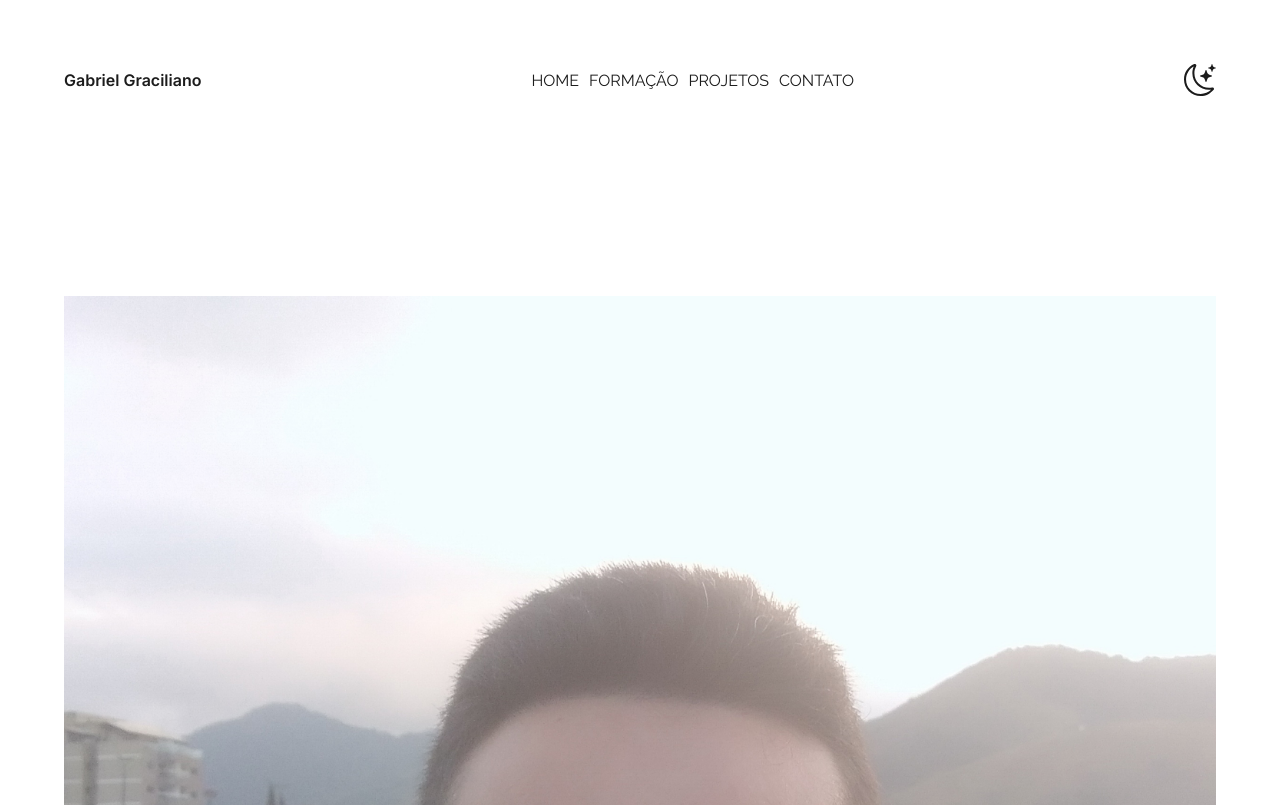
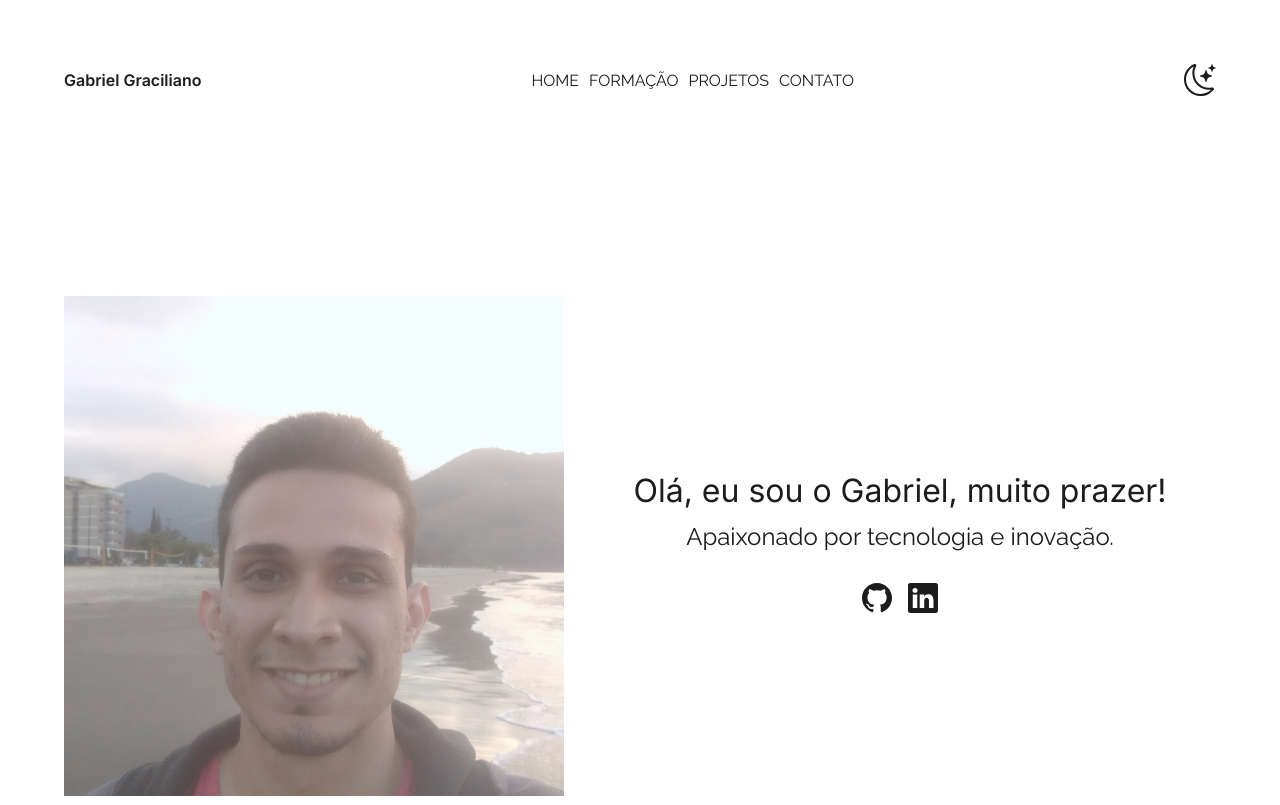
Before and after one commit to GracilianoOG/dio-portfolio, a React (Vite) app: page / in a window 1280 px wide. Shown: the top 805 px of the page. Built offline with nearby package versions, Linux system fonts and the light colour scheme.

Commit message:
Add responsiveness to AboutSection

```diff
--- a/src/components/AboutSection.jsx
+++ b/src/components/AboutSection.jsx
@@ -5,12 +5,23 @@ import linkedin from "../assets/images/icons/linkedin.svg";
 import SocialLink from "./SocialLink";
 
 const AboutSectionStyled = styled.section`
+  display: flex;
+  gap: 1.25rem;
+  flex-direction: column;
   text-align: center;
+
+  @media screen and (min-width: 64rem) {
+    flex-direction: row;
+    align-items: center;
+  }
 `;
 
 const PhotoStyled = styled.img`
-  margin-bottom: 1.25rem;
   width: 100%;
+
+  @media screen and (min-width: 64rem) {
+    max-width: 31.25rem;
+  }
 `;
 
 const AboutTitleStyled = styled.h2`
@@ -18,11 +29,19 @@ const AboutTitleStyled = styled.h2`
   font-size: 1rem;
   font-weight: 400;
   margin-bottom: 0.75rem;
+
+  @media screen and (min-width: 48rem) {
+    font-size: 2rem;
+  }
 `;
 
 const AboutTextStyled = styled.p`
   font-size: 0.75rem;
   margin-bottom: 1.5rem;
+
+  @media screen and (min-width: 48rem) {
+    font-size: 1.5rem;
+  }
 `;
 
 const ButtonWrapper = styled.div`
@@ -30,16 +49,24 @@ const ButtonWrapper = styled.div`
   justify-content: center;
 `;
 
+const ContentWrapperStyled = styled.div`
+  flex: 1;
+`;
+
 function AboutSection() {
   return (
     <AboutSectionStyled id="about">
       <PhotoStyled src={photo} alt="" />
-      <AboutTitleStyled>Olá, eu sou o Gabriel, muito prazer!</AboutTitleStyled>
-      <AboutTextStyled>Apaixonado por tecnologia e inovação.</AboutTextStyled>
-      <ButtonWrapper>
-        <SocialLink imageSrc={githubIcon} href="#" />
-        <SocialLink imageSrc={linkedin} href="#" />
-      </ButtonWrapper>
+      <ContentWrapperStyled>
+        <AboutTitleStyled>
+          Olá, eu sou o Gabriel, muito prazer!
+        </AboutTitleStyled>
+        <AboutTextStyled>Apaixonado por tecnologia e inovação.</AboutTextStyled>
+        <ButtonWrapper>
+          <SocialLink imageSrc={githubIcon} href="#" />
+          <SocialLink imageSrc={linkedin} href="#" />
+        </ButtonWrapper>
+      </ContentWrapperStyled>
     </AboutSectionStyled>
   );
 }
```
